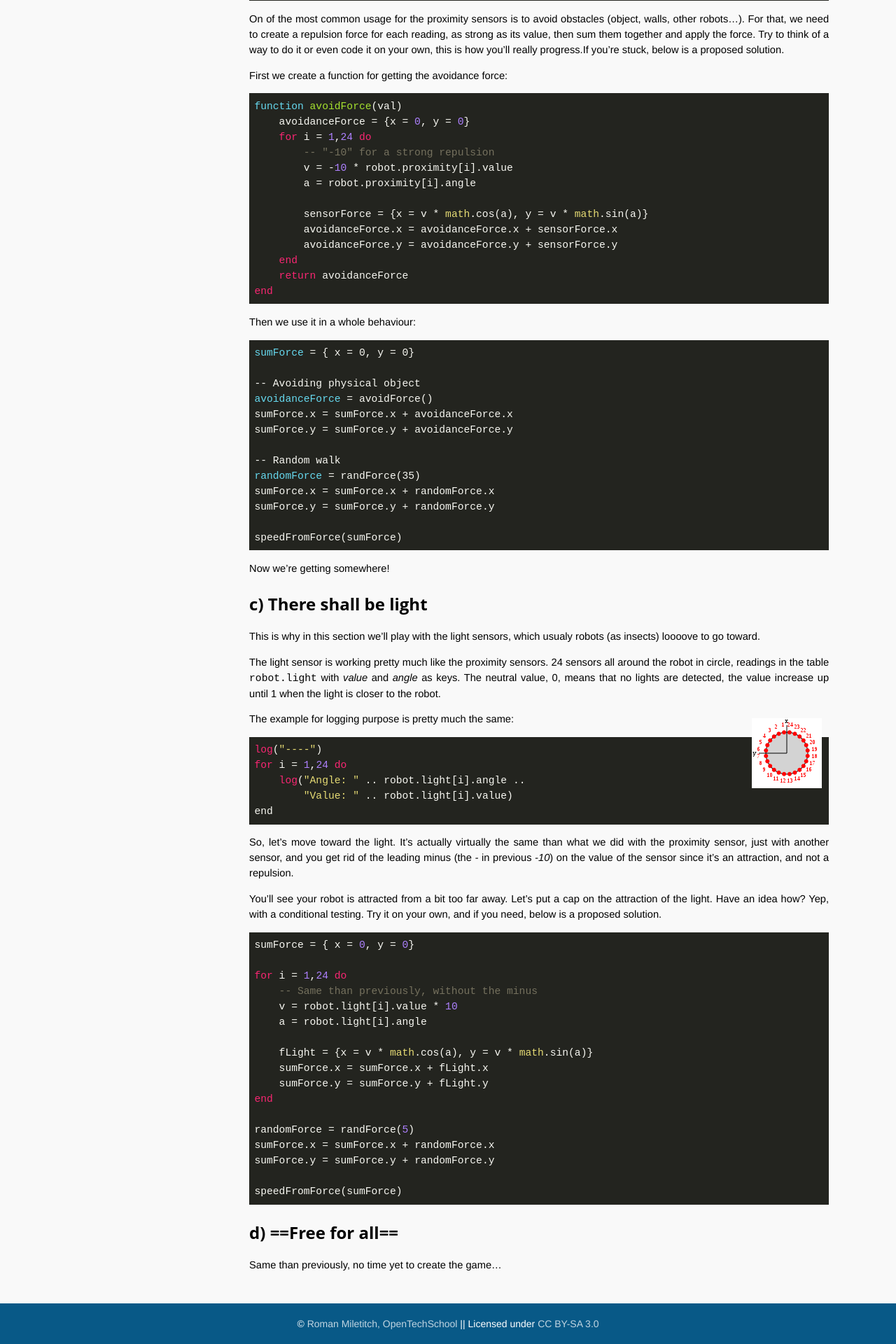
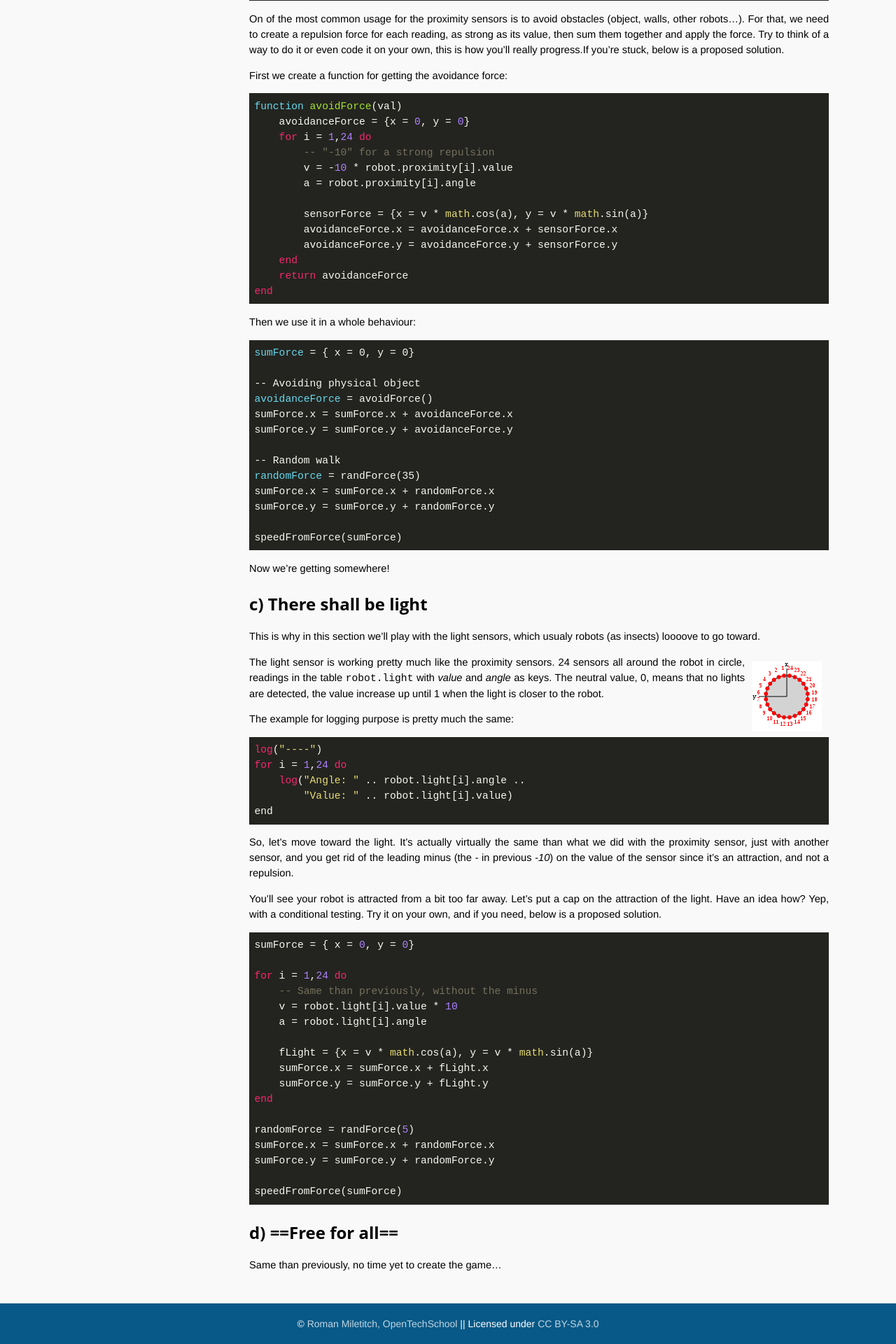
Before and after one commit to OpenTechSchool-Brussels/AI-for-robots-and-swarms, a Jekyll site: the page built from Making-sense-of-it.markdown, in a window 1280 px wide. Shown: the part 1402-3322 px from the top of the page at 70% size. Built offline with Jekyll 4.4.1, drawn with Linux system fonts in a browser that asks for light colours; Markdown is read by kramdown in place of the engine named in the settings.

Commit message:
Update Making-sense-of-it.markdown

```diff
--- a/Making-sense-of-it.markdown
+++ b/Making-sense-of-it.markdown
@@ -101,9 +101,10 @@ Now we're getting somewhere!
 ##c) There shall be light
 This is why in this section we'll play with the light sensors, which usualy robots (as insects) loooove to go toward.
 
+<img src="./assets/robot_light.png" alt="light sensor" style="float:right; margin:10px;">
+
 The light sensor is working pretty much like the proximity sensors. 24 sensors all around the robot in circle, readings in the table `robot.light` with *value* and *angle* as keys. The neutral value, 0, means that no lights are detected, the value increase up until 1 when the light is closer to the robot.
 
-<img src="./assets/robot_light.png" alt="light sensor" style="float:right; margin:10px;">
 
 The example for logging purpose is pretty much the same:
 
```
